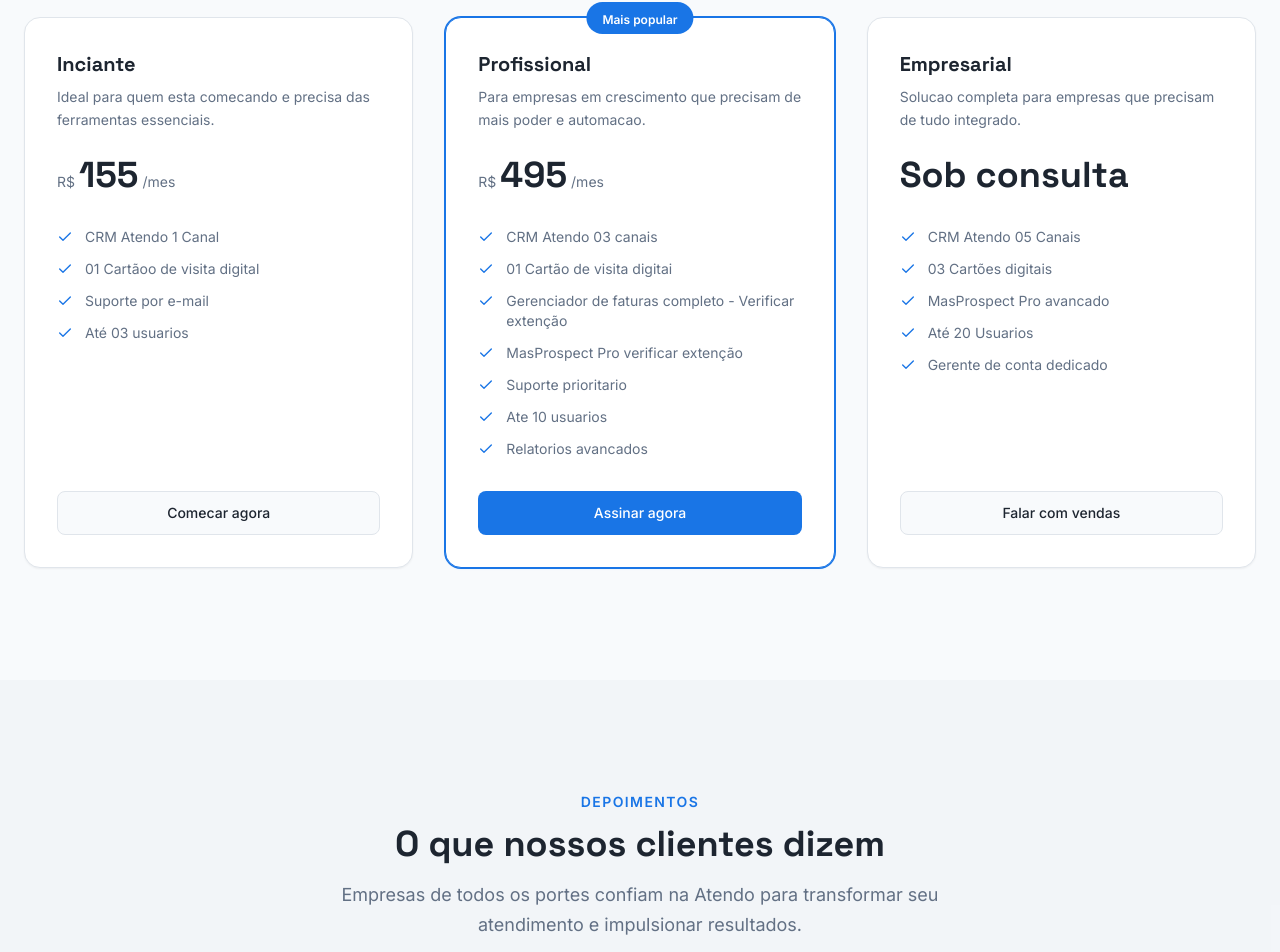
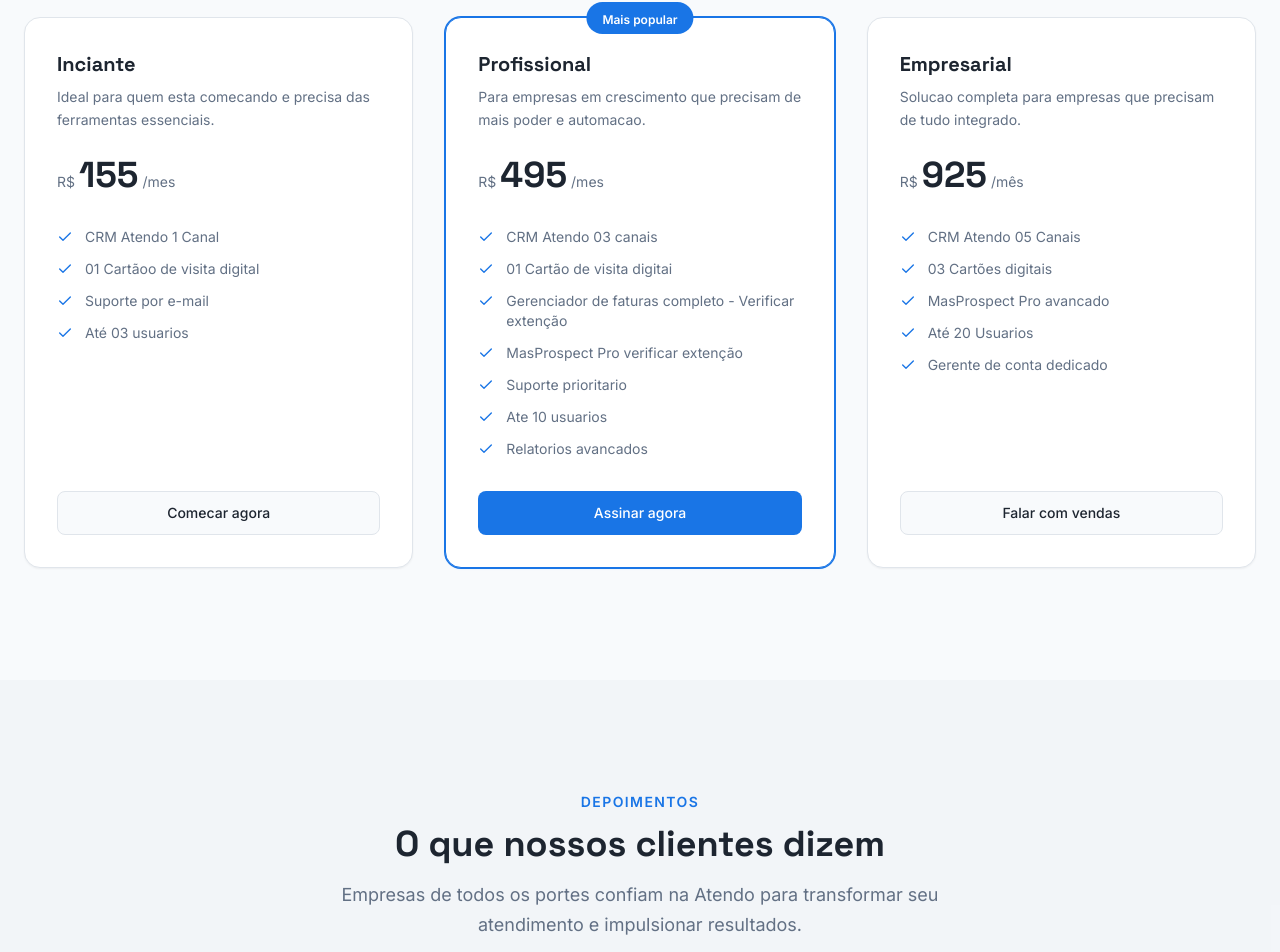
Before and after one commit to Atendo-Sistemas/Institucional-Tema-Atendo, a Next.js app: page / in a window 1280 px wide. Shown: the part 3414-4366 px from the top of the page. Built offline with nearby package versions, Linux system fonts and the light colour scheme.

Commit message:
Update pricing.tsx

```diff
--- a/components/pricing.tsx
+++ b/components/pricing.tsx
@@ -36,8 +36,8 @@ const plans = [
   {
     name: "Empresarial",
     description: "Solucao completa para empresas que precisam de tudo integrado.",
-    price: "Sob consulta",
-    period: "",
+    price: "925",
+    period: "/mês",
     features: [
       "CRM Atendo 05 Canais",
       "03 Cartões digitais",
```
